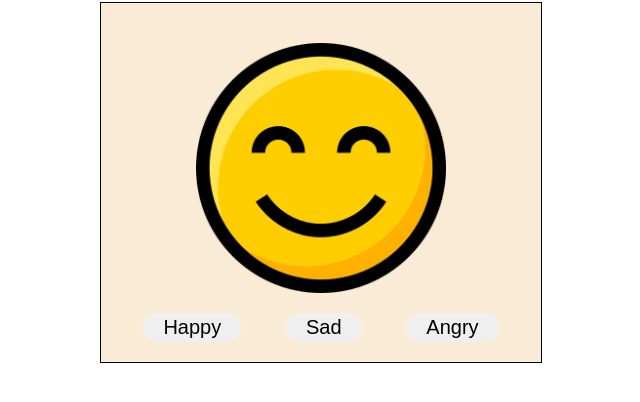
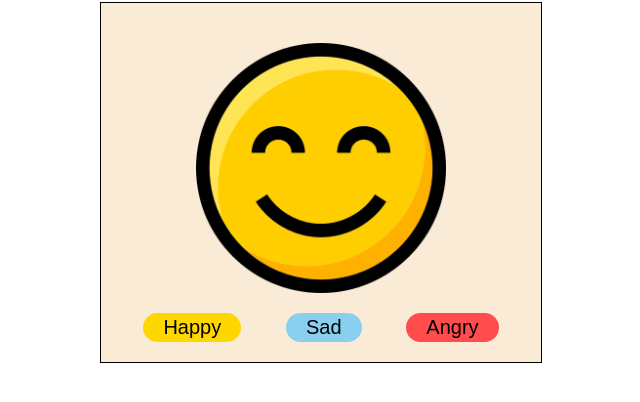
Before and after one commit to HarshadaGharate/Mood-Switcher, a plain HTML site: page index.html in a window 1280 px wide. Shown: the part 78-480 px from the top of the page, without its empty margins (319-959 px from the left). Drawn offline with Linux system fonts and the light colour scheme.

Commit message:
background color added to buttons

```diff
--- a/index.html
+++ b/index.html
@@ -31,6 +31,15 @@
             border-radius: 20px;
             border: none;
         }
+        .btn-happy{
+            background-color: #FFD700;
+        }
+        .btn-sad{
+            background-color: #89CFF0;
+        }
+        .btn-angry{
+            background-color: #FF4C4C;
+        }
 
     </style>
 </head>
@@ -39,9 +48,9 @@
     <div class="container">
         <img src="happy.png" alt="happy mood" id="happy" class="mood-happy">
         <div class="btn-group">
-        <button type="button" class="btn">Happy</button>
-        <button type="button" class="btn">Sad</button>
-        <button type="button" class="btn">Angry</button>
+        <button type="button" class="btn btn-happy">Happy</button>
+        <button type="button" class="btn btn-sad">Sad</button>
+        <button type="button" class="btn btn-angry">Angry</button>
         </div>
     </div>
 </body>
```
